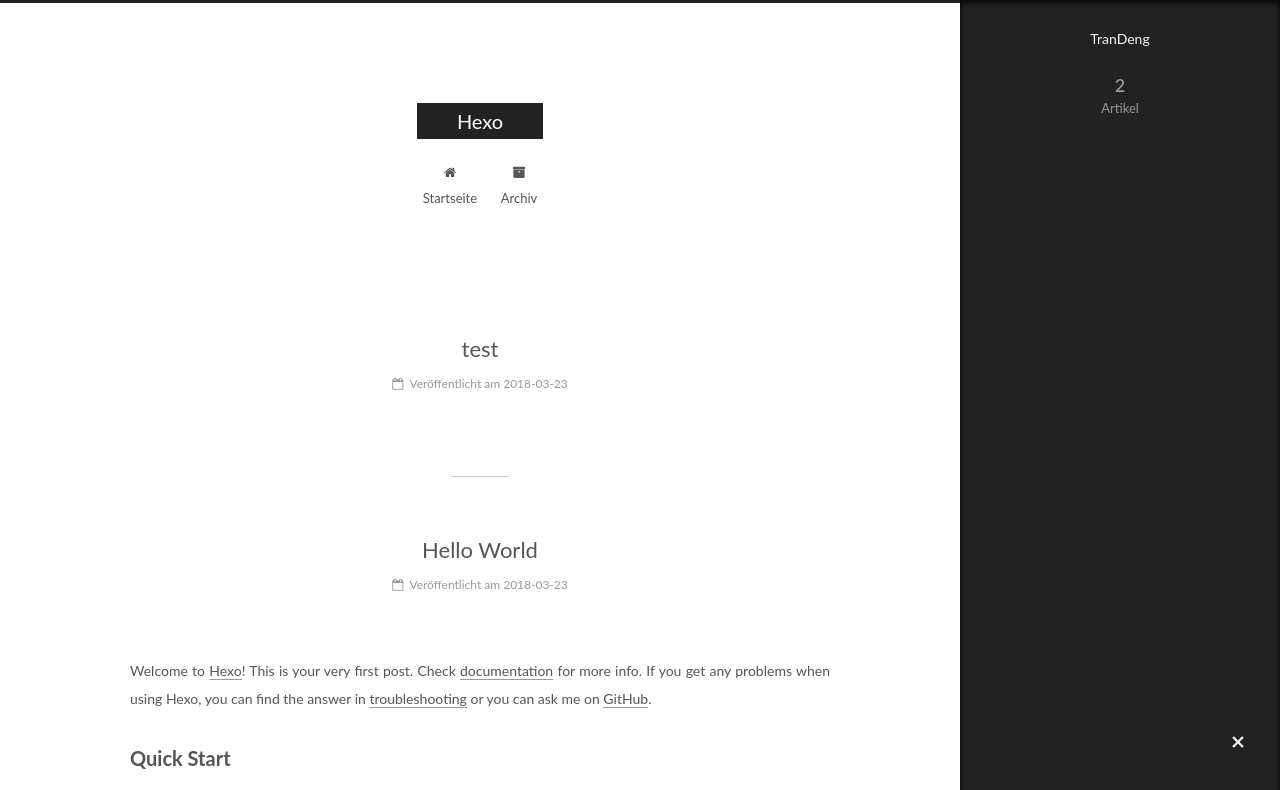
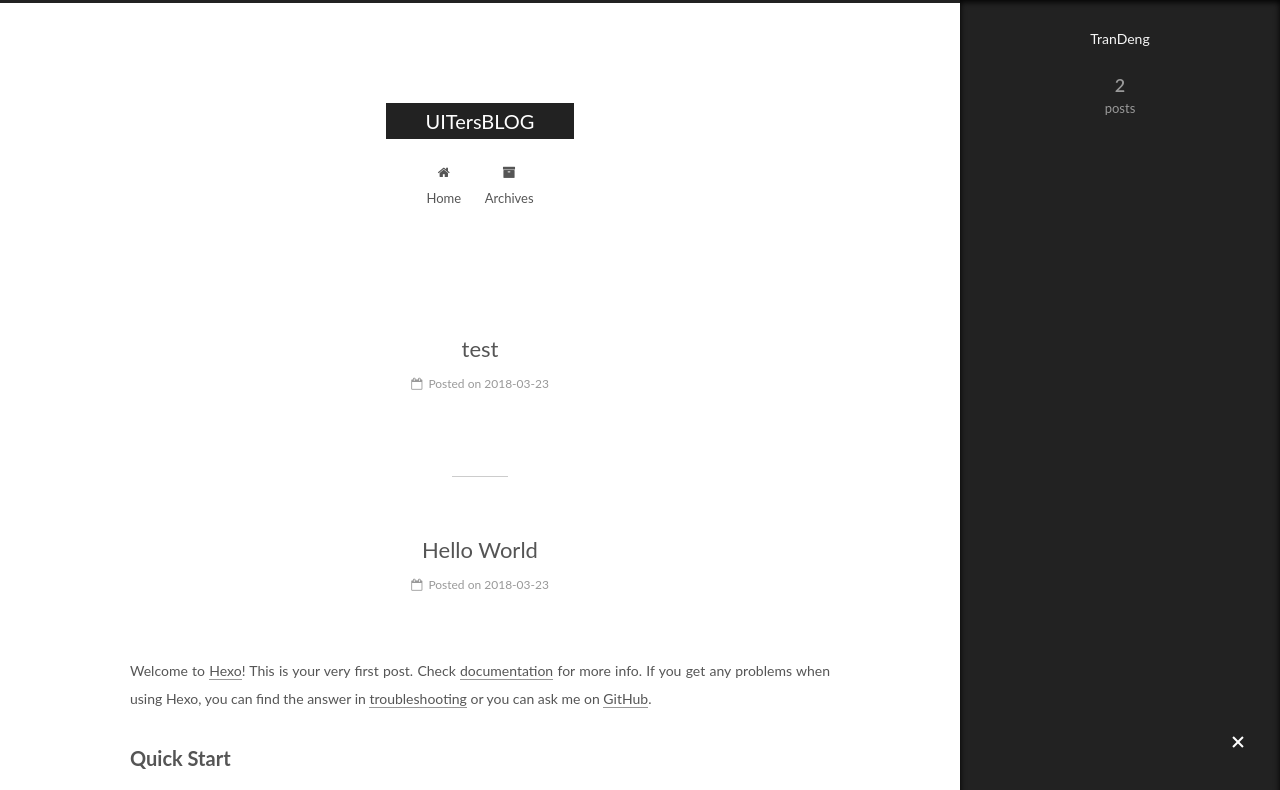
Before and after one commit to trandeng/trandeng.github.io, a plain HTML site: page index.html in a window 1280 px wide. Both pictures are taken after a click on the element 1238 px from the left and 743 px from the top of the page. Shown: the top 790 px of the page. Drawn offline with Linux system fonts and the light colour scheme.

Commit message:
Site updated: 2018-03-25 22:24:42

```diff
--- a/css/main.css
+++ b/css/main.css
@@ -1822,7 +1822,7 @@ pre .javascript .function {
   width: 4px;
   height: 4px;
   border-radius: 50%;
-  background: #549f36;
+  background: #04ffad;
 }
 .links-of-blogroll {
   font-size: 13px;
--- a/index.html
+++ b/index.html
@@ -80,11 +80,11 @@
 
 
 <meta property="og:type" content="website">
-<meta property="og:title" content="Hexo">
+<meta property="og:title" content="UITersBLOG">
 <meta property="og:url" content="http://uitbbs.com/index.html">
-<meta property="og:site_name" content="Hexo">
+<meta property="og:site_name" content="UITersBLOG">
 <meta name="twitter:card" content="summary">
-<meta name="twitter:title" content="Hexo">
+<meta name="twitter:title" content="UITersBLOG">
 
 
 
@@ -120,7 +120,7 @@
 
 
 
-  <title>Hexo</title>
+  <title>UITersBLOG</title>
 
 
 
@@ -151,7 +151,7 @@
     <div class="custom-logo-site-title">
       <a href="/"  class="brand" rel="start">
         <span class="logo-line-before"><i></i></span>
-        <span class="site-title">Hexo</span>
+        <span class="site-title">UITersBLOG</span>
         <span class="logo-line-after"><i></i></span>
       </a>
     </div>
@@ -181,7 +181,7 @@
 
               <i class="menu-item-icon fa fa-fw fa-home"></i> <br />
 
-            Startseite
+            Home
           </a>
         </li>
 
@@ -191,7 +191,7 @@
 
               <i class="menu-item-icon fa fa-fw fa-archive"></i> <br />
 
-            Archiv
+            Archives
           </a>
         </li>
 
@@ -237,7 +237,7 @@
     </span>
 
     <span hidden itemprop="publisher" itemscope itemtype="http://schema.org/Organization">
-      <meta itemprop="name" content="Hexo">
+      <meta itemprop="name" content="UITersBLOG">
     </span>
 
 
@@ -257,7 +257,7 @@
                 <i class="fa fa-calendar-o"></i>
               </span>
 
-                <span class="post-meta-item-text">Veröffentlicht am</span>
+                <span class="post-meta-item-text">Posted on</span>
 
               <time title="Post created" itemprop="dateCreated datePublished" datetime="2018-03-23T18:27:01+08:00">
                 2018-03-23
@@ -356,7 +356,7 @@
     </span>
 
     <span hidden itemprop="publisher" itemscope itemtype="http://schema.org/Organization">
-      <meta itemprop="name" content="Hexo">
+      <meta itemprop="name" content="UITersBLOG">
     </span>
 
 
@@ -376,7 +376,7 @@
                 <i class="fa fa-calendar-o"></i>
               </span>
 
-                <span class="post-meta-item-text">Veröffentlicht am</span>
+                <span class="post-meta-item-text">Posted on</span>
 
               <time title="Post created" itemprop="dateCreated datePublished" datetime="2018-03-23T16:05:41+08:00">
                 2018-03-23
@@ -509,7 +509,7 @@
                 <a href="/archives/">
 
                   <span class="site-state-item-count">2</span>
-                  <span class="site-state-item-name">Artikel</span>
+                  <span class="site-state-item-name">posts</span>
                 </a>
               </div>
 
@@ -559,7 +559,7 @@
 </div>
 
 
-  <div class="powered-by">Erstellt mit  <a class="theme-link" target="_blank" href="https://hexo.io">Hexo</a></div>
+  <div class="powered-by">Powered by <a class="theme-link" target="_blank" href="https://hexo.io">Hexo</a></div>
 
 
 
```
Also changed, not shown: 2018/03/23/hello-world/index.html (+11 -11 lines), 2018/03/23/test/index.html (+9 -9 lines), archives/2018/03/index.html (+10 -10 lines), archives/2018/index.html (+10 -10 lines), archives/index.html (+10 -10 lines).
